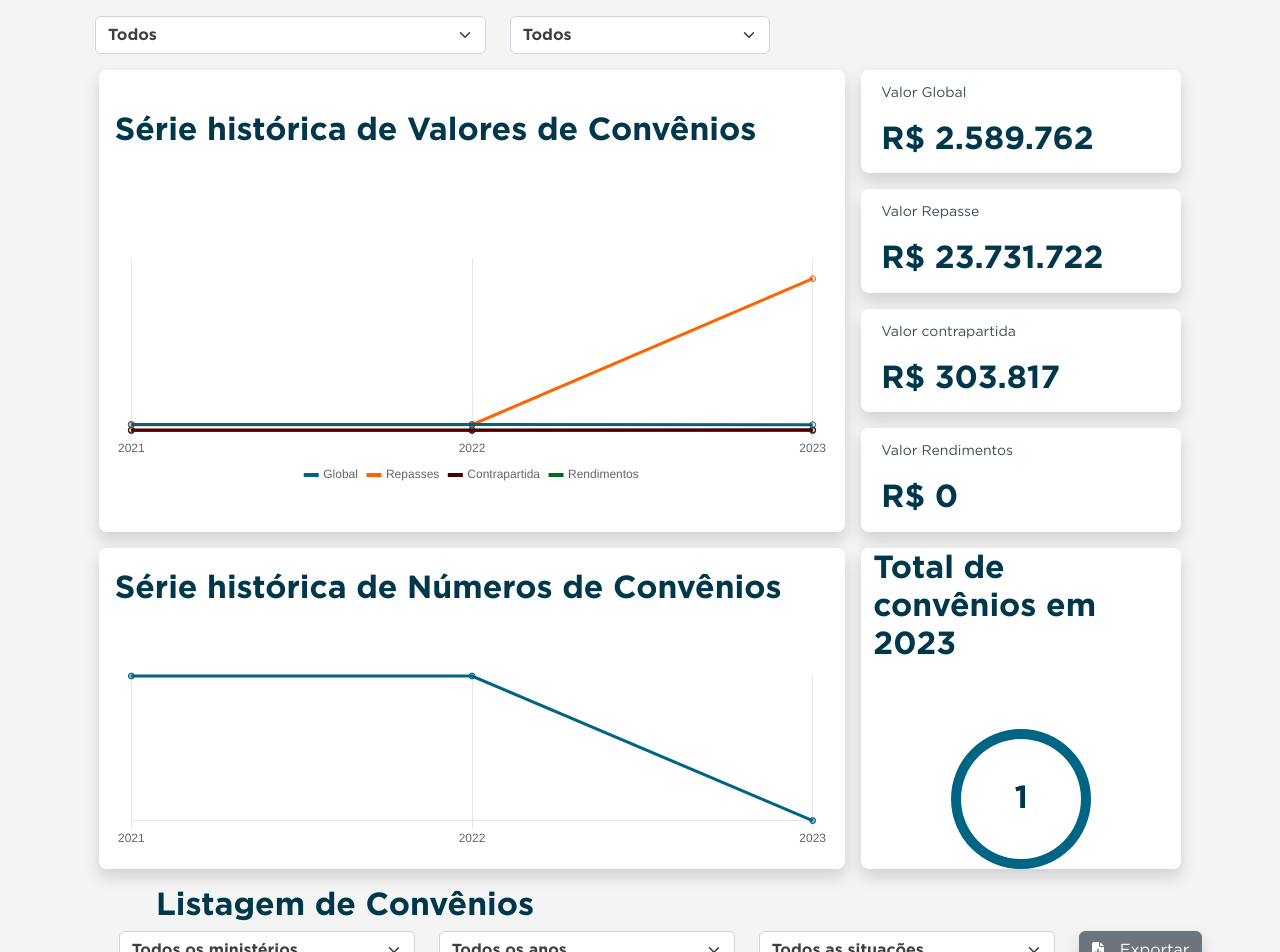
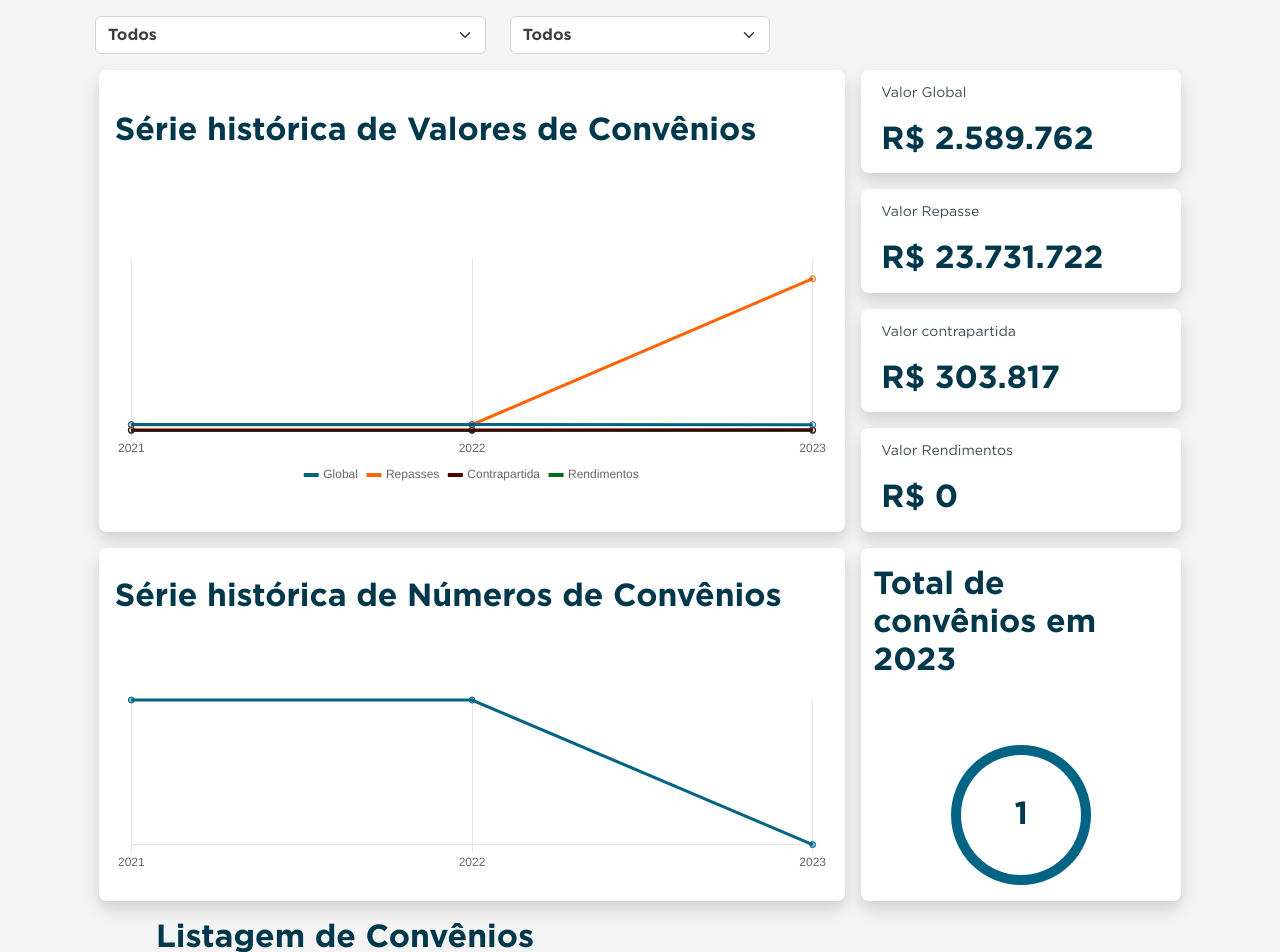
Before and after one commit to douglasjosebarboza/estagio, a React (Vite) app: page /main in a window 1280 px wide. Shown: the top 952 px of the page. Built offline with nearby package versions, Linux system fonts and the light colour scheme.

Commit message:
fix padding resp

```diff
--- a/src/components/selects/SelectTop.jsx
+++ b/src/components/selects/SelectTop.jsx
@@ -140,7 +140,7 @@ const SelectTop = (props) => {
             type = {2}
           />
         </div>
-        <div className="col col-12 col-md-3 d-flex gap-md-5 flex-column justify-content-around align-items-center rounded-3 bg-white shadow">
+        <div className="col col-12 col-md-3 py-3 d-flex gap-md-5 flex-column justify-content-around align-items-center rounded-3 bg-white shadow">
           <Chart
             data = {arrayConveniosFilter}
             type = {3}
```
